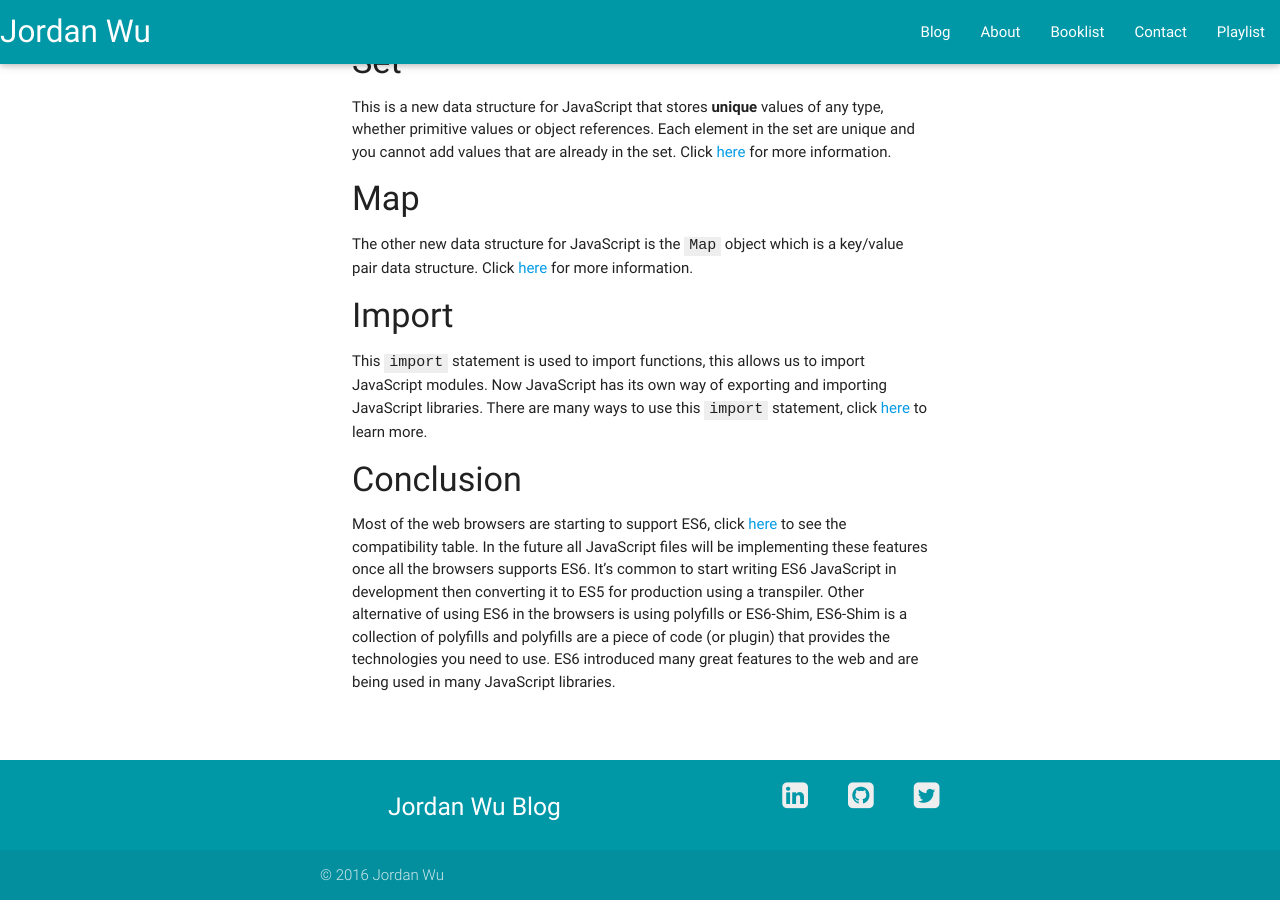
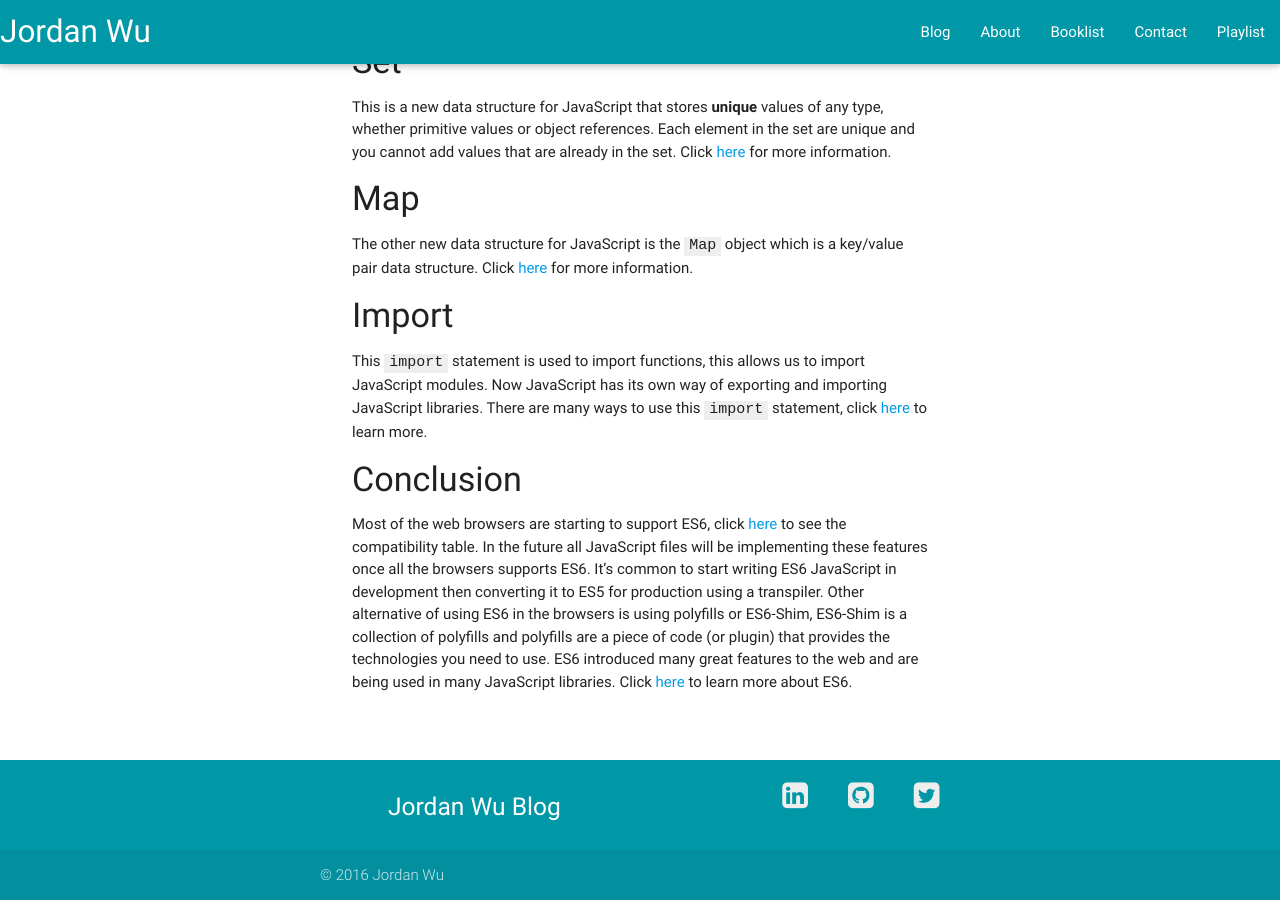
Before and after one commit to JordanSpencerWu/old-website, a Jekyll site: the page built from _posts/blog/2016/2016-03-17-my-es6-notes.md, in a window 1280 px wide and 900 px high, scrolled down 6344 px. Built offline with Jekyll 4.4.1, drawn with Linux system fonts in a browser that asks for light colours; nearby versions of some CDN libraries; comment, search, counter and statistics services are not loaded.

```diff
--- a/_posts/blog/2016/2016-03-17-my-es6-notes.md
+++ b/_posts/blog/2016/2016-03-17-my-es6-notes.md
@@ -269,4 +269,4 @@
 
 #### Conclusion
 
-Most of the web browsers are starting to support ES6, click <a href="https://kangax.github.io/compat-table/es6/" target="_blank">here</a> to see the compatibility table. In the future all JavaScript files will be implementing these features once all the browsers supports ES6. It's common to start writing ES6 JavaScript in development then converting it to ES5 for production using a transpiler. Other alternative of using ES6 in the browsers is using polyfills or ES6-Shim, ES6-Shim is a collection of polyfills and polyfills are a piece of code (or plugin) that provides the technologies you need to use. ES6 introduced many great features to the web and are being used in many JavaScript libraries.
+Most of the web browsers are starting to support ES6, click <a href="https://kangax.github.io/compat-table/es6/" target="_blank">here</a> to see the compatibility table. In the future all JavaScript files will be implementing these features once all the browsers supports ES6. It's common to start writing ES6 JavaScript in development then converting it to ES5 for production using a transpiler. Other alternative of using ES6 in the browsers is using polyfills or ES6-Shim, ES6-Shim is a collection of polyfills and polyfills are a piece of code (or plugin) that provides the technologies you need to use. ES6 introduced many great features to the web and are being used in many JavaScript libraries. Click <a href="https://leanpub.com/understandinges6/read" target="_blank">here</a> to learn more about ES6.
```
Also changed, not shown: _posts/blog/2016/2016-11-06-react-puzzle-game.md (+1 -1 lines), _posts/blog/2016/2016-11-21-html5-shoot-em-up.md (added, +8 -0 lines).
